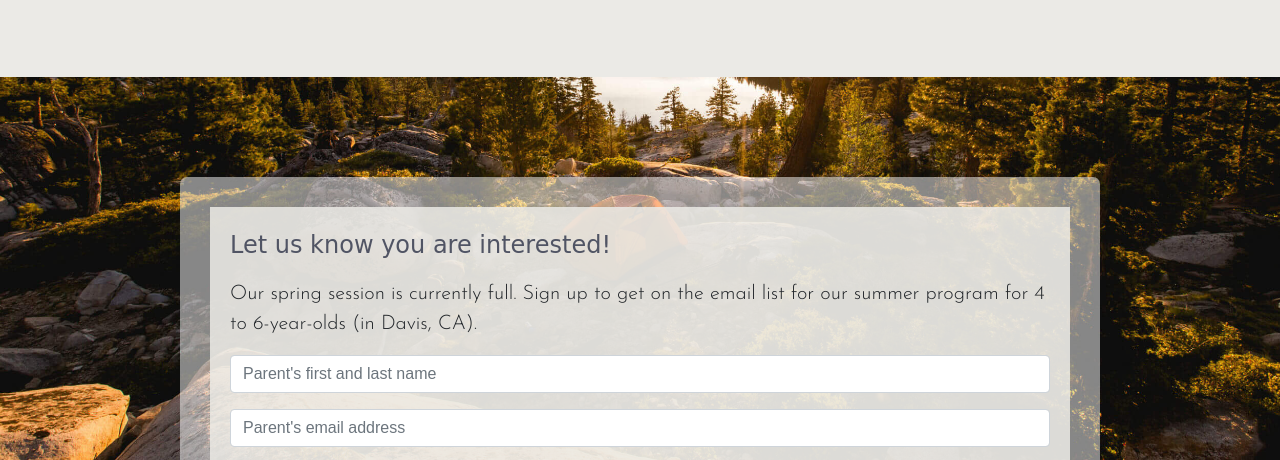
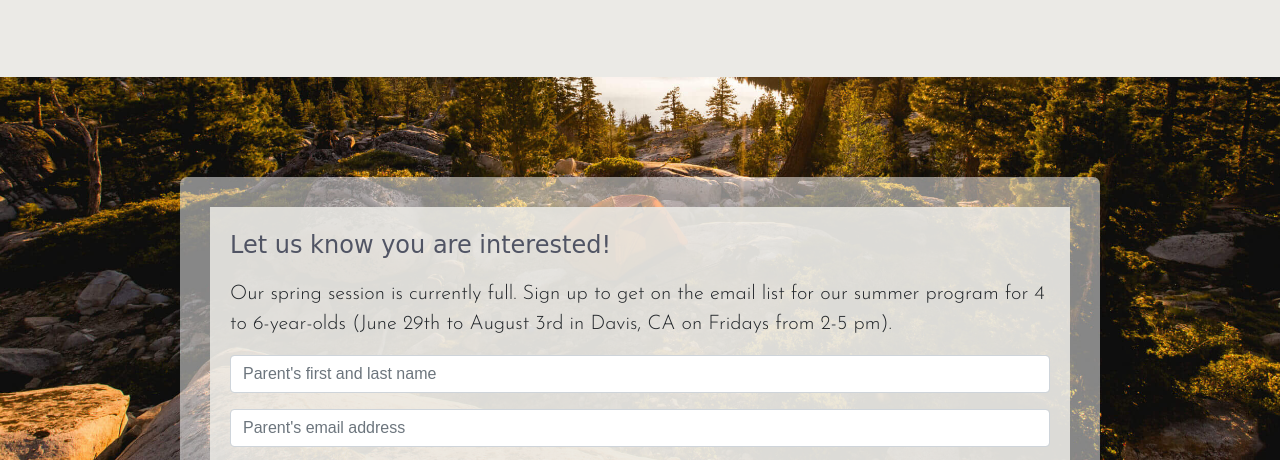
Before and after one commit to christineywang/davis-forest-school, a website: page index.html in a window 1280 px wide. Shown: the part 322-782 px from the top of the page. Drawn offline with nearby package versions, Linux system fonts and the light colour scheme; a web font is replaced by a local one.

Commit message:
add summer dates and time

```diff
--- a/index.html
+++ b/index.html
@@ -70,7 +70,7 @@
       <div class="card-body">
          <div>
             <p class="submit-text">Let us know you are interested!</p>
-            <p class="lead">Our spring session is currently full. Sign up to get on the email list for our summer program for 4 to 6-year-olds (in Davis, CA).</p>
+            <p class="lead">Our spring session is currently full. Sign up to get on the email list for our summer program for 4 to 6-year-olds (June 29th to August 3rd in Davis, CA on Fridays from 2-5 pm).</p>
          </div>
          <form id="googleForm">
             <div class="input-group mb-3">
```
